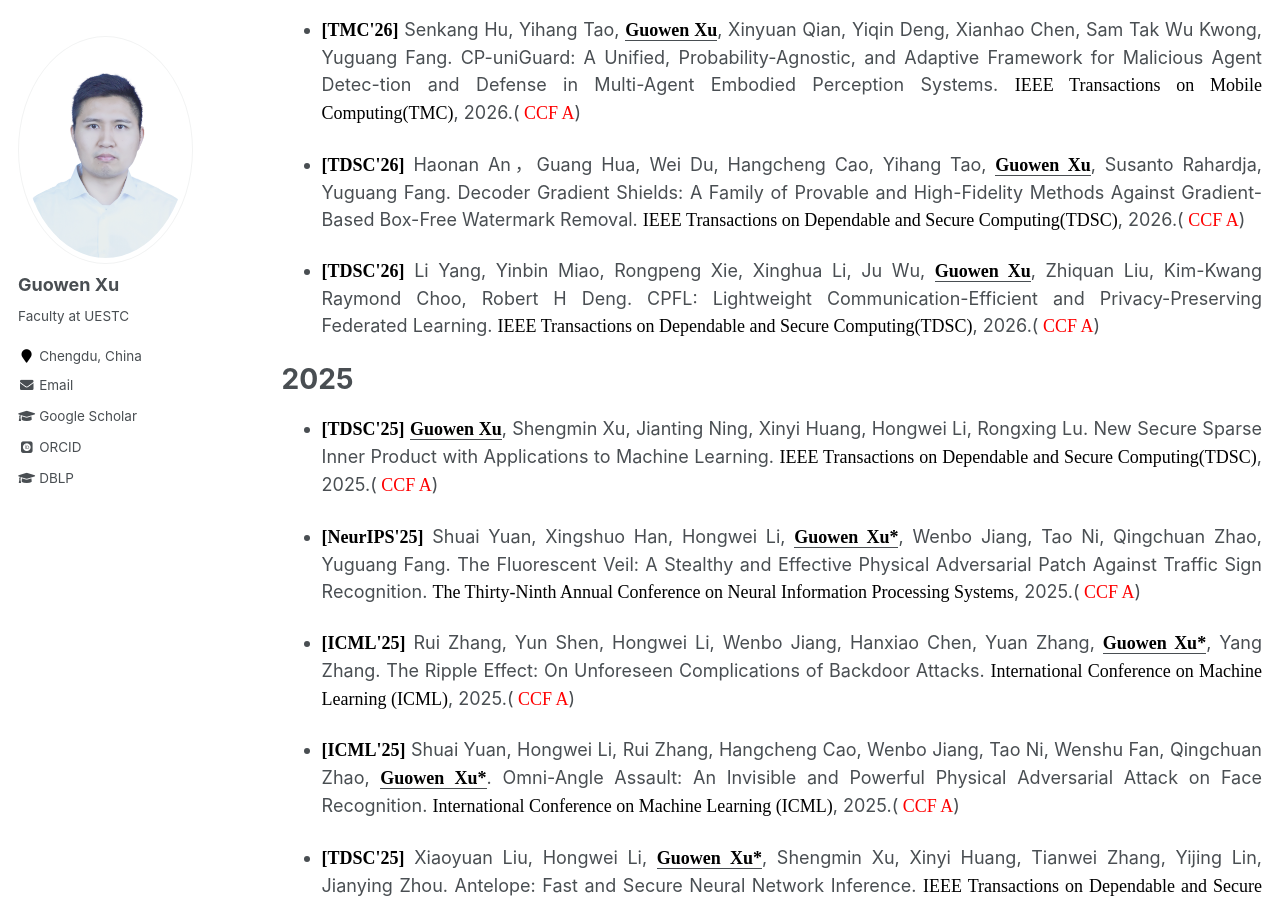
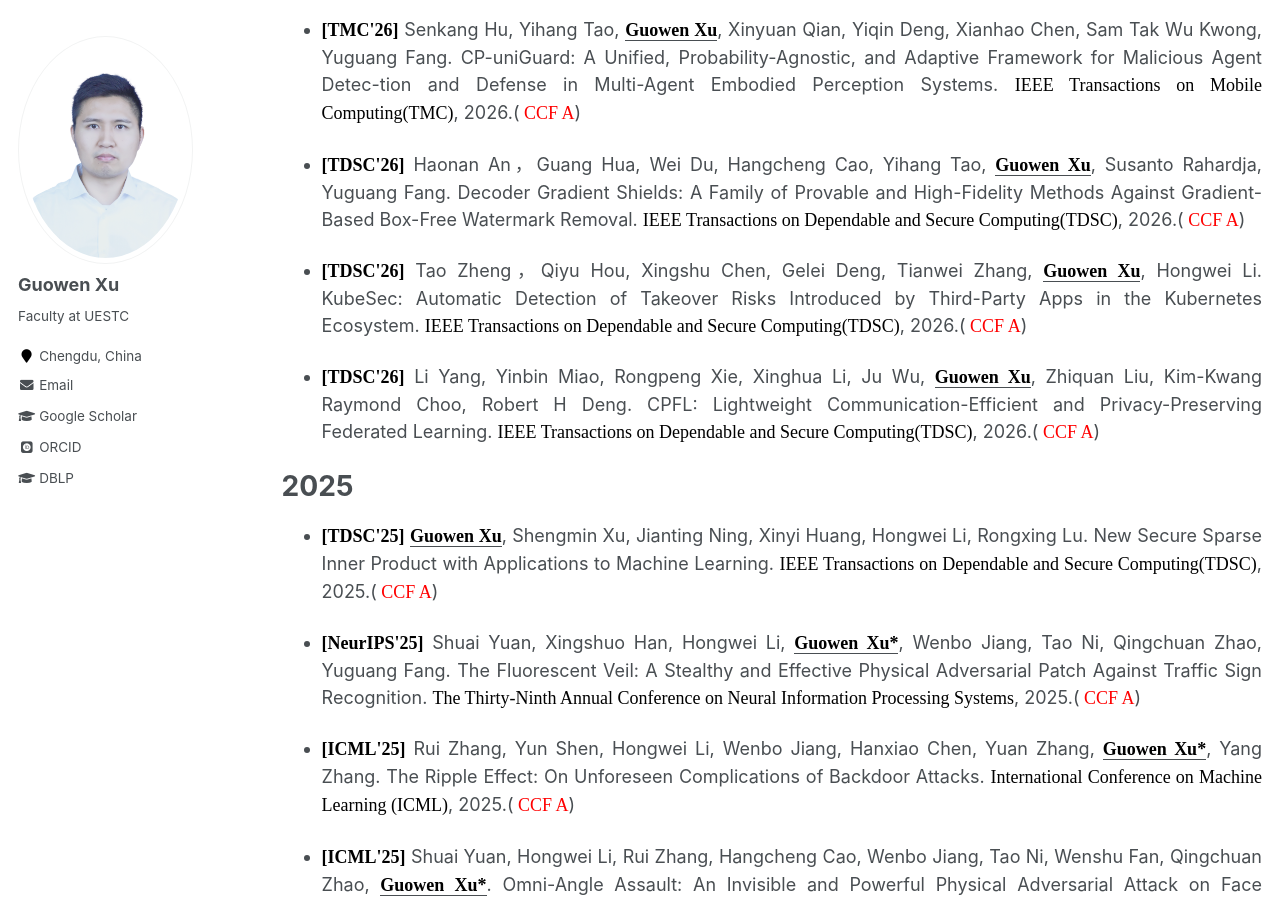
Before and after one commit to Guowen-xu/guowen-xu.github.io, a Jekyll site: the page built from _pages/publications.md, in a window 1280 px wide and 900 px high, scrolled down 1155 px. Built offline with Jekyll 4.4.1, drawn with Linux system fonts in a browser that asks for light colours; some web fonts are replaced.

Commit message:
Update publications.md

```diff
--- a/_pages/publications.md
+++ b/_pages/publications.md
@@ -28,6 +28,8 @@ You can find my articles on my [Google Scholar](https://scholar.google.com.hk/ci
 * <p align="justify"> <b><font face="Times New Roman" color=black size=4> [TMC'26]</font></b> Senkang Hu, Yihang Tao, <u><b><font face="Times New Roman" color=black size=4> Guowen Xu</font></b></u>, Xinyuan Qian, Yiqin Deng, Xianhao Chen, Sam Tak Wu Kwong, Yuguang Fang. CP-uniGuard: A Unified, Probability-Agnostic, and Adaptive Framework for Malicious Agent Detec-tion and Defense in Multi-Agent Embodied Perception Systems. <font face="Times New Roman" color=black size=4> IEEE Transactions on Mobile Computing(TMC)</font>, 2026.(<font face="Times New Roman" color=red size=4> CCF A</font>)
 
 * <p align="justify"> <b><font face="Times New Roman" color=black size=4> [TDSC'26]</font></b> Haonan An，Guang Hua, Wei Du, Hangcheng Cao, Yihang Tao, <u><b><font face="Times New Roman" color=black size=4> Guowen Xu</font></b></u>, Susanto Rahardja, Yuguang Fang. Decoder Gradient Shields: A Family of Provable and High-Fidelity Methods Against Gradient-Based Box-Free Watermark Removal. <font face="Times New Roman" color=black size=4> IEEE Transactions on Dependable and Secure Computing(TDSC)</font>, 2026.(<font face="Times New Roman" color=red size=4> CCF A</font>)
+
+* <p align="justify"> <b><font face="Times New Roman" color=black size=4> [TDSC'26]</font></b> Tao Zheng，Qiyu Hou, Xingshu Chen, Gelei Deng, Tianwei Zhang, <u><b><font face="Times New Roman" color=black size=4> Guowen Xu</font></b></u>, Hongwei Li. KubeSec: Automatic Detection of Takeover Risks Introduced by Third-Party Apps in the Kubernetes Ecosystem. <font face="Times New Roman" color=black size=4> IEEE Transactions on Dependable and Secure Computing(TDSC)</font>, 2026.(<font face="Times New Roman" color=red size=4> CCF A</font>)
 
 * <p align="justify"> <b><font face="Times New Roman" color=black size=4> [TDSC'26]</font></b> Li Yang, Yinbin Miao, Rongpeng Xie, Xinghua Li, Ju Wu, <u><b><font face="Times New Roman" color=black size=4> Guowen Xu</font></b></u>, Zhiquan Liu, Kim-Kwang Raymond Choo, Robert H Deng. CPFL: Lightweight Communication-Efficient and Privacy-Preserving Federated Learning. <font face="Times New Roman" color=black size=4> IEEE Transactions on Dependable and Secure Computing(TDSC)</font>, 2026.(<font face="Times New Roman" color=red size=4> CCF A</font>)
 
```
